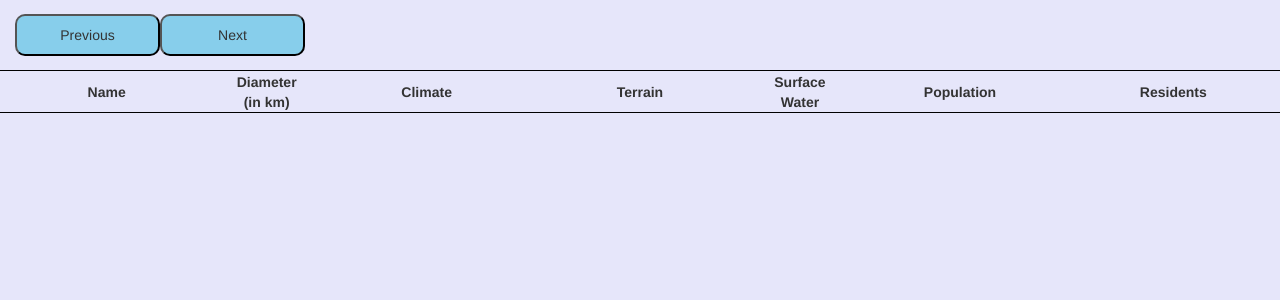
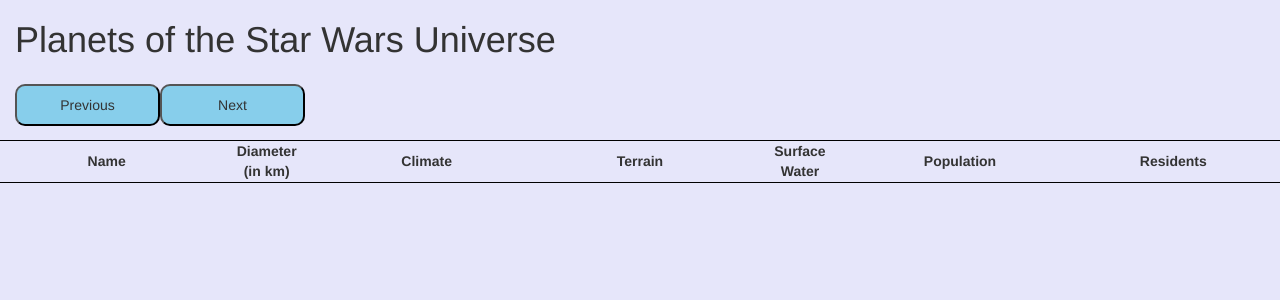
Before and after one commit to borzfele/web-si5-star-wars-stuff, a Flask app: page / in a window 1280 px wide. Shown: the top 300 px of the page. Run offline with Flask 2, Linux system fonts and the light colour scheme; lists and menus that the app fills with data are empty; some libraries are stand-ins or nearby versions.

Commit message:
star wars text in main header, planet name in modal header, residents buttons fixed

```diff
--- a/static/dom.js
+++ b/static/dom.js
@@ -22,14 +22,14 @@
                 var clonedResidentsButton = defaultResidentsButton;
                 clonedResidentsButton = clonedResidentsButton.outerHTML.replace(/x/g, i);
                 $("#residents_" + i).html(clonedResidentsButton);
-                $("#residents_" + i).css("display", "block");
+                $("#residents_" + i).css("display", "table-cell");
                 $("#residents_button_" + i).html(datasToDisplay['results'][i]['residents'].length + " resident");
             } else if (datasToDisplay['results'][i]['residents'].length > 1) {
                 var defaultResidentsButton = document.getElementById('residents_button_x');
                 var clonedResidentsButton = defaultResidentsButton;
                 clonedResidentsButton = clonedResidentsButton.outerHTML.replace(/x/g, i);
                 $("#residents_" + i).html(clonedResidentsButton);
-                $("#residents_" + i).css("display", "block");
+                $("#residents_" + i).css("display", "table-cell");
                 $("#residents_button_" + i).html(datasToDisplay['results'][i]['residents'].length + " residents" );
             } else {
                 $("#residents_" + i).html("No residents" );
@@ -39,6 +39,7 @@
             $("#modal_table_body").html('');
             $("#myModal").css("display", "block");
             residentId = event.target.id.slice(-1);
+            $("#modal_header").html("Residents of " + datasToDisplay['results'][residentId]['name']);
             argsList = datasToDisplay['results'][residentId]['residents'];
             app.dataHandler.getResidentsData(argsList);
         });
--- a/templates/index.html
+++ b/templates/index.html
@@ -13,6 +13,9 @@
     <title>Star Wars</title>
 </head>
 <body>
+    <div class="col-sm-12" id="header">
+        <h1>Planets of the Star Wars Universe</h1>
+    </div>
     <div class="col-sm-3" id="button_container">
     <button class="col-sm-6 button" id="previous">Previous</button>
     <button class="col-sm-6 button" id="next">Next</button>
@@ -44,12 +47,13 @@
         </tr>
     </table>
 
-    <button id="residents_button_x" class="resident"></button>
+    <button id="residents_button_x" class="col-sm-12 resident"></button>
 
     <div id="myModal" class="modal">
         <div class="modal-content">
             <div class="modal-header">
                 <span class="close">&times;</span>
+                <h2 class="col-sm-12" id="modal_header"></h2>
             </div>
             <div class="modal-body">
                 <div class="col-sm-12" id="table_container">
```
